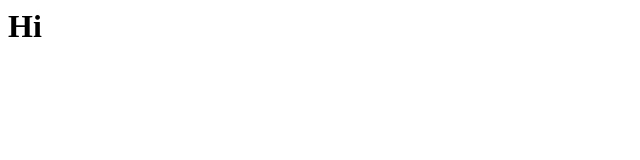
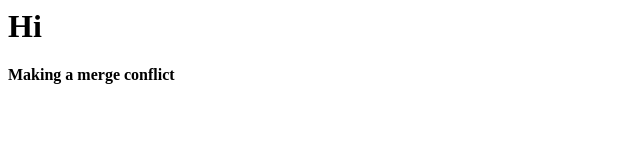
Before and after one commit to kbcoding517/project-one-eample, a plain HTML site: page index.html in a window 1280 px wide. Shown: the whole page, without its empty margins (0-640 px from the left). Drawn offline with Linux system fonts and the light colour scheme.

Commit message:
making a conflict

```diff
--- a/index.html
+++ b/index.html
@@ -1,5 +1,9 @@
 <html>
 <body>
 <h1> Hi</h1>
+
+<h4>
+    Making a merge conflict
+</h4>
 </body>
 </html>
```
